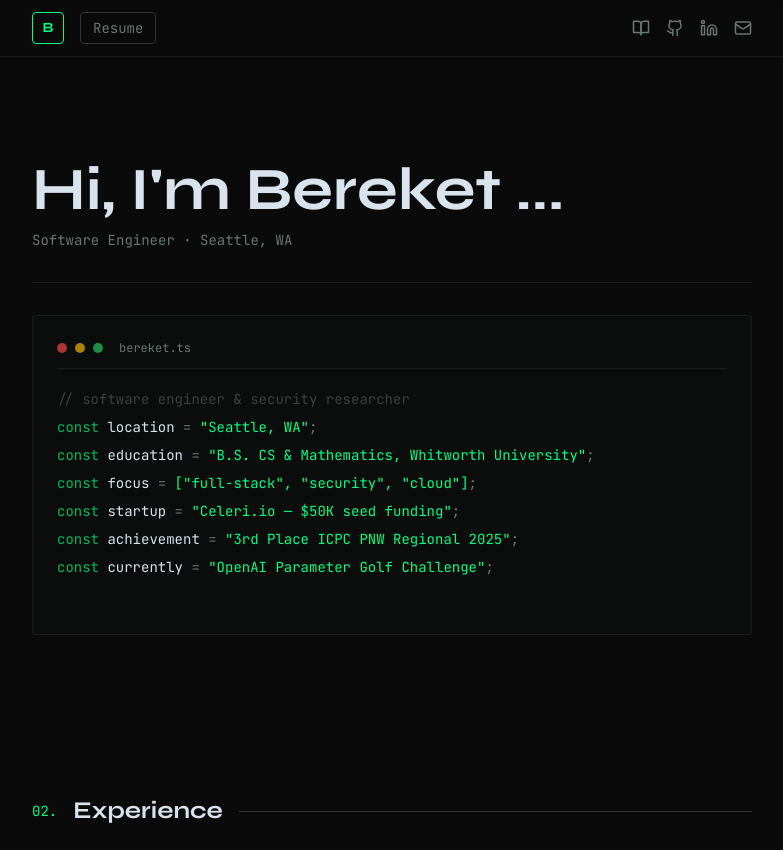
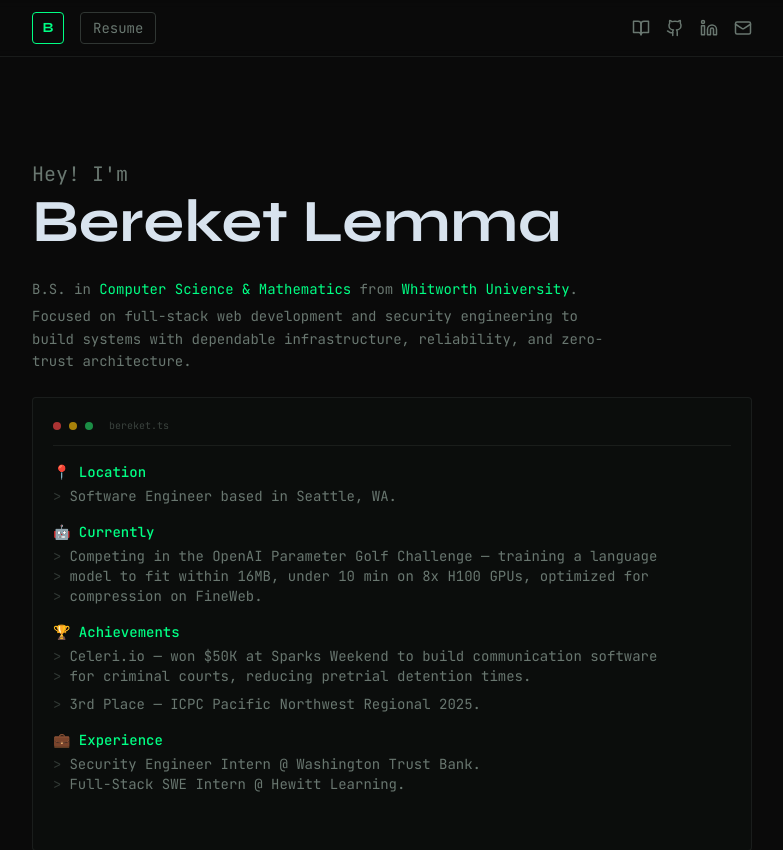
Before and after one commit to bereketlemma/bereket-portfolio, a Next.js app: page / in a window 1280 px wide. Shown: the top 850 px of the page, without its empty margins (248-1031 px from the left). Built offline with nearby package versions, Linux system fonts and the light colour scheme.

Commit message:
refactor: hero section - concise about text + readable terminal sections

```diff
--- a/app/home/_components/hero.tsx
+++ b/app/home/_components/hero.tsx
@@ -2,111 +2,154 @@
 
 import { useEffect, useState } from "react"
 
-const lines = [
-  { comment: "// software engineer & security researcher", delay: 0 },
-  { code: 'const location', value: '"Seattle, WA"', delay: 1 },
-  { code: 'const education', value: '"B.S. CS & Mathematics, Whitworth University"', delay: 2 },
-  { code: 'const focus', value: '["full-stack", "security", "cloud"]', delay: 3 },
-  { code: 'const startup', value: '"Celeri.io — $50K seed funding"', delay: 4 },
-  { code: 'const achievement', value: '"3rd Place ICPC PNW Regional 2025"', delay: 5 },
-  { code: 'const currently', value: '"OpenAI Parameter Golf Challenge"', delay: 6 },
+const terminalSections = [
+  {
+    heading: '📍 Location',
+    lines: ['Software Engineer based in Seattle, WA.'],
+  },
+  {
+    heading: '🤖 Currently',
+    lines: [
+      'Competing in the OpenAI Parameter Golf Challenge — training a language',
+      'model to fit within 16MB, under 10 min on 8x H100 GPUs, optimized for',
+      'compression on FineWeb.',
+    ],
+  },
+  {
+    heading: '🏆 Achievements',
+    lines: [
+      'Celeri.io — won $50K at Sparks Weekend to build communication software',
+      'for criminal courts, reducing pretrial detention times.',
+      '',
+      '3rd Place — ICPC Pacific Northwest Regional 2025.',
+    ],
+  },
+  {
+    heading: '💼 Experience',
+    lines: [
+      'Security Engineer Intern @ Washington Trust Bank.',
+      'Full-Stack SWE Intern @ Hewitt Learning.',
+    ],
+  },
 ]
 
-function CodeLine({ line, startDelay }: { line: typeof lines[0], startDelay: number }) {
-  const [visible, setVisible] = useState(false)
-
-  useEffect(() => {
-    const timer = setTimeout(() => setVisible(true), startDelay)
-    return () => clearTimeout(timer)
-  }, [startDelay])
-
-  if (!visible) return <div className="h-6" />
-
-  if (line.comment) {
-    return (
-      <div className="font-mono text-sm text-muted-foreground/50">
-        {line.comment}
-      </div>
-    )
-  }
-
+function TerminalSection({ section, visible }: { section: typeof terminalSections[0]; visible: boolean }) {
   return (
-    <div className="font-mono text-sm">
-      <span className="text-accent/70">const </span>
-      <span className="text-foreground">{line.code?.replace('const ', '')}</span>
-      <span className="text-muted-foreground"> = </span>
-      <span className="text-accent">{line.value}</span>
-      <span className="text-muted-foreground">;</span>
+    <div className={`font-mono text-sm transition-all duration-500 ${visible ? "opacity-100 translate-x-0" : "opacity-0 -translate-x-4"}`}>
+      <div className="text-accent font-medium mb-1">{section.heading}</div>
+      {section.lines.map((line, i) => (
+        <div key={i} className={`text-muted-foreground ${line === '' ? 'h-2' : ''}`}>
+          {line && <span className="text-muted-foreground/40 mr-2">{'>'}</span>}
+          {line}
+        </div>
+      ))}
     </div>
   )
 }
 
 export default function Hero() {
   const [showCursor, setShowCursor] = useState(true)
+  const [greetIndex, setGreetIndex] = useState(0)
   const [nameIndex, setNameIndex] = useState(0)
-  const fullName = "Hi, I'm Bereket ..."
+  const [greetDone, setGreetDone] = useState(false)
+  const [nameDone, setNameDone] = useState(false)
+  const [showAbout, setShowAbout] = useState(false)
+  const [showDivider, setShowDivider] = useState(false)
+  const [showTerminal, setShowTerminal] = useState(false)
+  const [visibleLines, setVisibleLines] = useState(0)
+  const greeting = "Hey! I'm"
+  const fullName = "Bereket Lemma"
 
   // Cursor blink
   useEffect(() => {
-    const interval = setInterval(() => {
-      setShowCursor((prev) => !prev)
-    }, 500)
+    const interval = setInterval(() => setShowCursor((prev) => !prev), 500)
     return () => clearInterval(interval)
   }, [])
 
-  // Typewriter for name
+  // Typewriter: greeting → name
   useEffect(() => {
-    if (nameIndex >= fullName.length) return
-    const timer = setTimeout(() => {
-      setNameIndex((prev) => prev + 1)
-    }, 80)
+    if (greetIndex < greeting.length) {
+      const timer = setTimeout(() => setGreetIndex((prev) => prev + 1), 80)
+      return () => clearTimeout(timer)
+    }
+    if (!greetDone) setGreetDone(true)
+  }, [greetIndex, greetDone])
+
+  useEffect(() => {
+    if (!greetDone) return
+    if (nameIndex >= fullName.length) {
+      if (!nameDone) setNameDone(true)
+      return
+    }
+    const timer = setTimeout(() => setNameIndex((prev) => prev + 1), 80)
     return () => clearTimeout(timer)
-  }, [nameIndex])
+  }, [greetDone, nameIndex, nameDone])
+
+  // Sequence: about text → divider → terminal
+  useEffect(() => {
+    if (!nameDone) return
+    const t1 = setTimeout(() => setShowAbout(true), 400)
+    const t2 = setTimeout(() => setShowDivider(true), 1000)
+    const t3 = setTimeout(() => setShowTerminal(true), 1500)
+    return () => { clearTimeout(t1); clearTimeout(t2); clearTimeout(t3) }
+  }, [nameDone])
+
+  // Terminal sections appear one by one
+  useEffect(() => {
+    if (!showTerminal) return
+    if (visibleLines >= terminalSections.length) return
+    const timer = setTimeout(() => setVisibleLines((prev) => prev + 1), 400)
+    return () => clearTimeout(timer)
+  }, [showTerminal, visibleLines])
 
   return (
     <section className="py-20">
 
-      {/* Typewriter name */}
-      <div className="mb-2 font-syne text-4xl font-bold text-foreground md:text-6xl">
-        {fullName.slice(0, nameIndex)}
-        <span className={`inline-block w-0.5 h-10 md:h-14 bg-accent ml-1 align-middle ${showCursor && nameIndex < fullName.length ? "opacity-100" : "opacity-0"}`} />
+      {/* Greeting */}
+      <div className="mb-1 font-mono text-lg text-muted-foreground md:text-xl">
+        {greeting.slice(0, greetIndex)}
+        {!greetDone && (
+          <span className={`inline-block w-0.5 h-5 bg-accent ml-0.5 align-middle transition-opacity ${showCursor ? "opacity-100" : "opacity-0"}`} />
+        )}
       </div>
 
-      <p className="font-mono text-sm text-muted-foreground mb-8">
-        Software Engineer · Seattle, WA
-      </p>
+      {/* Name */}
+      <div className="mb-6 font-syne text-4xl font-bold text-foreground md:text-6xl">
+        {fullName.slice(0, nameIndex)}
+        {greetDone && (
+          <span className={`inline-block w-0.5 h-10 md:h-14 bg-accent ml-1 align-middle transition-opacity ${showCursor ? "opacity-100" : "opacity-0"}`} />
+        )}
+      </div>
 
-      {/* Divider */}
-      <div className="mb-8 h-px w-full bg-border/40" />
+      {/* About me text */}
+      <div className={`mb-6 max-w-xl space-y-1 text-sm leading-relaxed text-muted-foreground transition-all duration-700 ${showAbout ? "opacity-100 translate-y-0" : "opacity-0 translate-y-3"}`}>
+        <p>B.S. in <span className="text-accent">Computer Science & Mathematics</span> from <span className="text-accent">Whitworth University</span>.</p>
+        <p>Focused on full-stack web development and security engineering to build systems with dependable infrastructure, reliability, and zero-trust architecture.</p>
+      </div>
 
-      {/* Code block */}
-      <div className="rounded border border-border/40 bg-surface/30 p-6">
-
+      {/* Terminal block */}
+      <div className={`rounded border border-border/40 bg-surface/30 p-5 transition-all duration-700 ${showTerminal ? "opacity-100 translate-y-0" : "opacity-0 translate-y-6"}`}>
         {/* Terminal header */}
-        <div className="mb-5 flex items-center gap-2 border-b border-border/40 pb-3">
-          <span className="h-2.5 w-2.5 rounded-full bg-red-500/70" />
-          <span className="h-2.5 w-2.5 rounded-full bg-yellow-500/70" />
-          <span className="h-2.5 w-2.5 rounded-full bg-green-500/70" />
-          <span className="ml-2 font-mono text-xs text-muted-foreground">bereket.ts</span>
+        <div className="mb-4 flex items-center gap-2 border-b border-border/40 pb-3">
+          <span className="h-2 w-2 rounded-full bg-red-500/70" />
+          <span className="h-2 w-2 rounded-full bg-yellow-500/70" />
+          <span className="h-2 w-2 rounded-full bg-green-500/70" />
+          <span className="ml-2 font-mono text-[10px] text-muted-foreground/50">bereket.ts</span>
         </div>
 
-        {/* Code lines */}
-        <div className="flex flex-col gap-2">
-          {lines.map((line, i) => (
-            <CodeLine
-              key={i}
-              line={line}
-              startDelay={1800 + i * 300}
-            />
+        {/* Sections */}
+        <div className="flex flex-col gap-4">
+          {terminalSections.map((section, i) => (
+            <TerminalSection key={i} section={section} visible={i < visibleLines} />
           ))}
         </div>
 
-        {/* Blinking cursor at end */}
-        <div className="mt-3 font-mono text-sm text-accent">
-          <span className={`inline-block h-4 w-2 bg-accent ${showCursor ? "opacity-100" : "opacity-0"} transition-opacity`} />
+        {/* Blinking cursor */}
+        <div className="mt-3">
+          <span className={`inline-block h-4 w-1.5 bg-accent ${showCursor ? "opacity-100" : "opacity-0"} transition-opacity`} />
         </div>
+      </div>
 
-      </div>
     </section>
   )
 }
```
